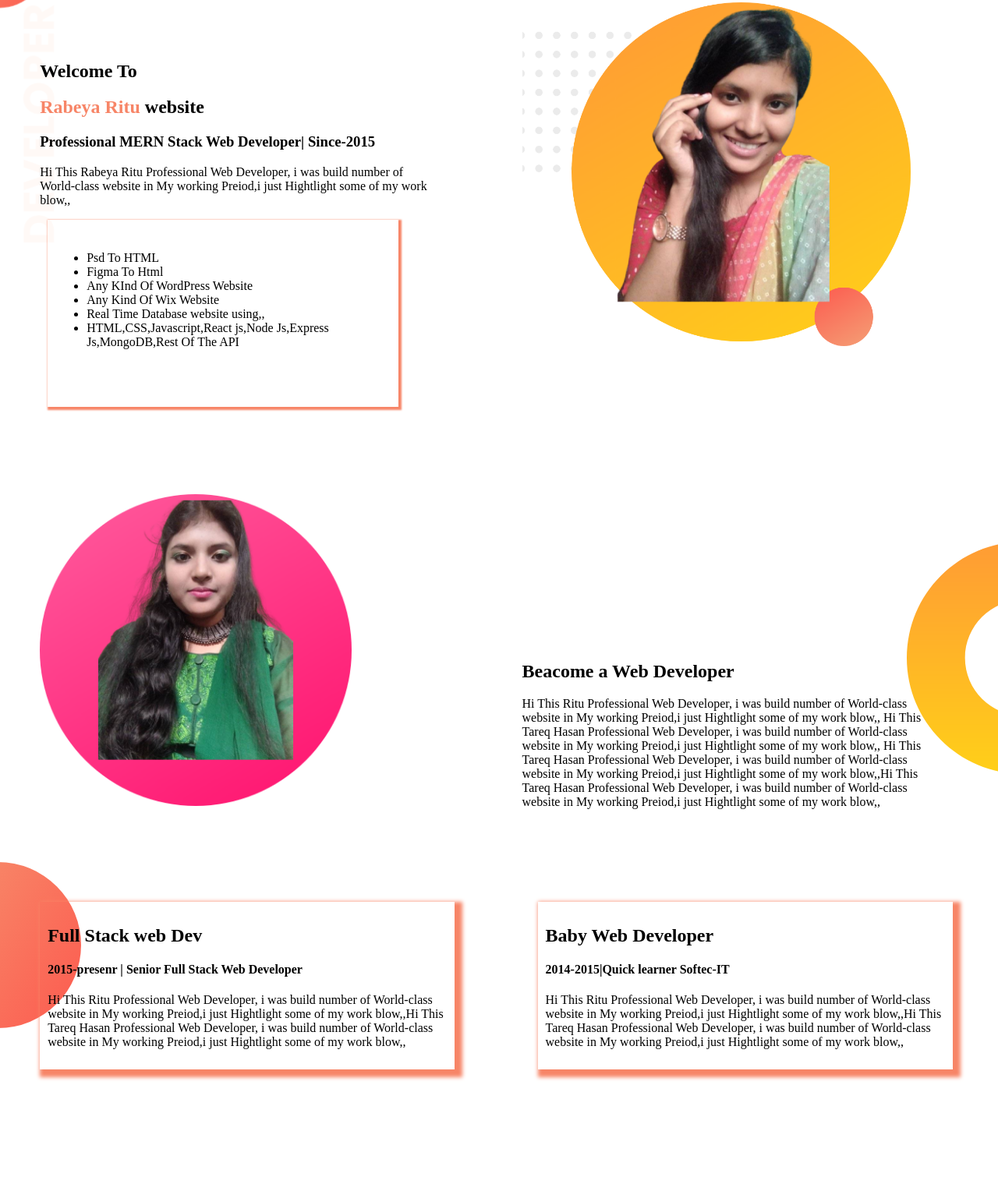
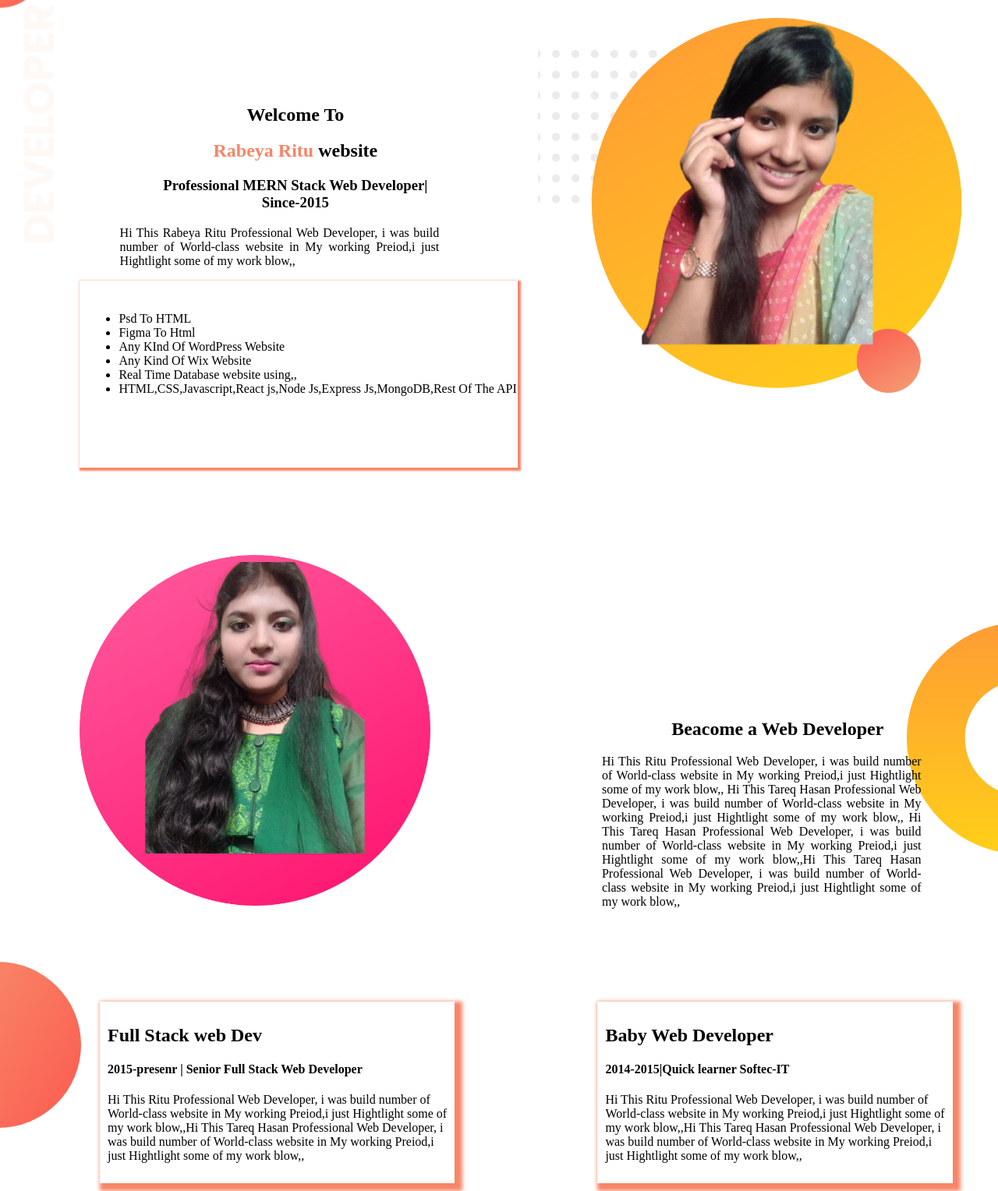
Before and after one commit to hkhasan89/ritu, a plain HTML site: page index.html in a window 1280 px wide. Shown: the part 48-1576 px from the top of the page at 78% size. Before the commit the page ends 1471 px from the top, so only its background shows below. Drawn offline with Linux system fonts and the light colour scheme.

Commit message:
first commit

```diff
--- a/index.html
+++ b/index.html
@@ -11,7 +11,7 @@
 
 </head>
 <body>
-    <section class="ff">
+<section class="ff">
         <div class="jj">
     <h1>Welcome To</h1>
     <h1><span class="mn">Rabeya Ritu</span> website</h1>
@@ -26,7 +26,7 @@
         <li>HTML,CSS,Javascript,React js,Node Js,Express Js,MongoDB,Rest Of The API</li>
     </ul>
 </div>
-<div class="jj">
+<div class="jj oo">
     <img class="vv" src="img/image 11.png" alt="">
 </div>
 </section>
@@ -40,17 +40,18 @@
     </div>
 </section>
 <section class="ft">
-    <div class="pp">
+    <div class="pp zz">
         <h1>Full Stack web Dev</h1>
         <h4>2015-presenr | Senior Full Stack Web Developer</h4>
         <p>Hi This Ritu Professional Web Developer, i was build number of World-class website in My working Preiod,i just Hightlight some of my work blow,,Hi This Tareq Hasan Professional Web Developer, i was build number of World-class website in My working Preiod,i just Hightlight some of my work blow,,</p>
     </div>
-    <div class="pp">
+    <div class="pp zz">
         <h1>Baby Web Developer</h1>
         <h4>2014-2015|Quick learner Softec-IT</h4>
         <p>Hi This Ritu Professional Web Developer, i was build number of World-class website in My working Preiod,i just Hightlight some of my work blow,,Hi This Tareq Hasan Professional Web Developer, i was build number of World-class website in My working Preiod,i just Hightlight some of my work blow,,</p>
     </div>
 </section>
 
+
 </body>
 </html>
--- a/style.css
+++ b/style.css
@@ -49,3 +49,146 @@ body{
     height: auto;
     background-repeat: no-repeat;
 }
+
+@media only screen and (max-width: 600px) {
+
+    .jj{
+        width: 300px;
+        display: inline-block;
+
+
+    }
+    .jj h1 {
+        text-align: center;
+        margin-left:28% ;
+    }
+    .jj h3{
+        text-align: center;
+        margin-left:28% ;
+    }
+    .jj p{
+        text-align: justify;
+        margin-left:20% ;
+    }
+    .vv{
+        width: 400px;
+    }
+    .nn{
+        width: 300px;
+        margin-left:10% ;
+    }
+    .kk{
+        width: 300px;
+        margin-left:10% ;
+    }
+    .pp{
+        width:90% ;
+
+
+    }
+
+
+
+}
+@media only screen and (min-width: 600px) {
+
+    .jj{
+        width: 300px;
+        display: inline-block;
+
+
+    }
+    .jj h1 {
+        text-align: center;
+        margin-left:28% ;
+    }
+    .jj h3{
+        text-align: center;
+        margin-left:28% ;
+    }
+    .jj p{
+        text-align: justify;
+        margin-left:20% ;
+    }
+    .vv{
+        width: 400px;
+    }
+    .nn{
+        width: 300px;
+        margin-left:10% ;
+    }
+    .kk{
+        width: 300px;
+        margin-left:10% ;
+    }
+    .pp{
+        width:90% ;
+
+    }
+
+
+
+}
+
+
+@media only screen and (min-width: 768px) {
+    .jj{
+        width: 40%;
+        display: inline-block;
+
+    }
+    .vv{
+        width: 400px;
+    }
+    .nn{
+        width: 100%;
+    }
+    .jj h1 {
+        text-align: center;
+        margin-left:28% ;
+    }
+    .jj h3{
+        text-align: center;
+        margin-left:28% ;
+    }
+    .jj p{
+        text-align: justify;
+        margin-left:20% ;
+    }
+    .pp{
+        width: 30%;
+        display: inline-block;
+        margin-left:10% ;
+    }
+
+}
+@media only screen and (min-width: 992px) {
+.vv{
+    width: 600px;
+
+}
+.oo{
+   padding:20px ;
+}
+.kk{
+    width:450px ;
+}
+.pp{
+   width:34% ;
+   display:inline-block;
+}
+
+}
+@media only screen and (min-width: 1200px) {
+    .jj{
+        width:40% ;
+        display: inline-block;
+        margin: 4%;
+    }
+
+
+}
+
+.nv{
+    margin: 5px;
+}
```
